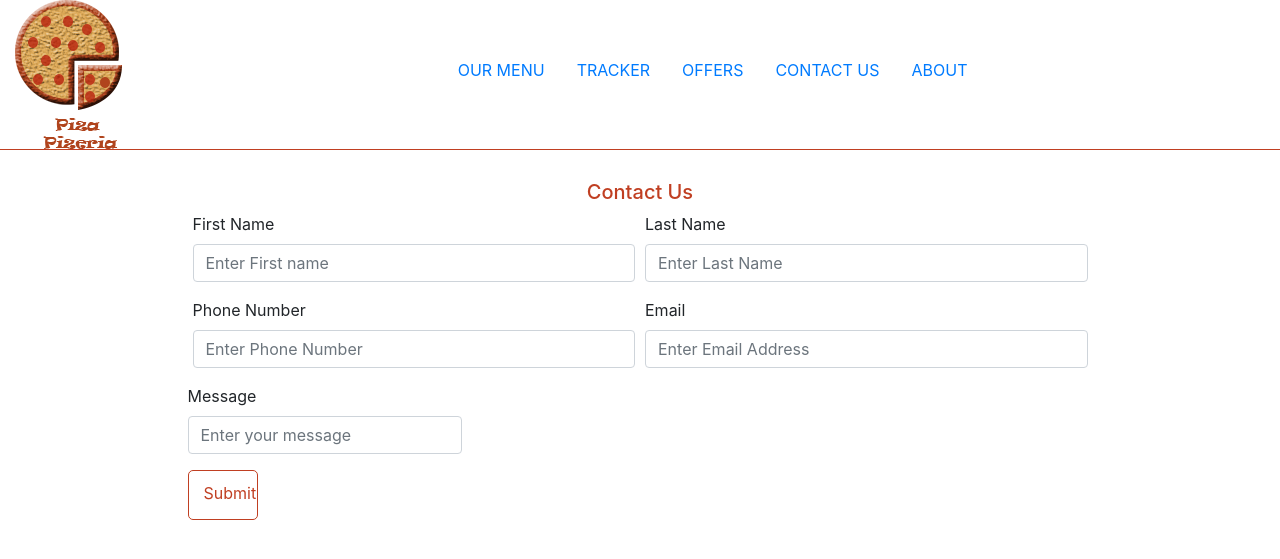
After one commit to Gulsher6862/pizzapizzeria, a PHP site: page /contact.php in a window 1280 px wide. The commit adds this page. Shown: the top 559 px of the page. Run offline with PHP 8.4, Linux system fonts and the light colour scheme.

Commit message:
linked all pages and added about page in php

```diff
--- /dev/null
+++ b/finalpro/contact.php
@@ -0,0 +1,76 @@
+<!DOCTYPE html>
+<html lang="en">
+<head>
+  <title>landing</title>
+  <meta charset="utf-8">
+  <meta name="viewport" content="width=device-width, initial-scale=1">
+  <link rel="stylesheet" href="https://maxcdn.bootstrapcdn.com/bootstrap/4.3.1/css/bootstrap.min.css">
+  <script src="https://ajax.googleapis.com/ajax/libs/jquery/3.4.1/jquery.min.js"></script>
+  <script src="https://cdnjs.cloudflare.com/ajax/libs/popper.js/1.14.7/umd/popper.min.js"></script>
+  <script src="https://maxcdn.bootstrapcdn.com/bootstrap/4.3.1/js/bootstrap.min.js"></script>
+  <link rel="stylesheet" href="contact.css">
+</head>
+<body>
+      <div class="container-fluid">
+                <div class="row" style="border-bottom: 1px solid #c03f22;">
+                    <div class="col-lg-2">
+                        <div class="logo">
+                            <img class="img-fluid" src="logo.png">
+                        </div>
+                    </div>
+                <div class="col-lg-6 offset-lg-2">
+                    <ul class="nav">
+                       <li class="nav-item">
+                           <a class="nav-link active" href="#">OUR MENU</a>
+                       </li>
+                       <li class="nav-item">
+                           <a class="nav-link" href="#">TRACKER</a>
+                       </li>
+                       <li class="nav-item">
+                           <a class="nav-link" href="#">OFFERS</a>
+                       </li>
+                       <li class="nav-item">
+                           <a class="nav-link" href="contact.php">CONTACT US</a>
+                       </li>
+                       <li class="nav-item">
+                           <a class="nav-link" href="about.php">ABOUT</a>
+                       </li>
+                  </ul>
+              </div>
+	  </div>
+	  <div class="container">
+	        <center><h5 style="margin-top:30px;paddding-botton:30px;color:#c03f22;">Contact Us</h5></center>
+	        <div class="col-lg-10 offset-lg-1">
+	        <form>
+                  <div class="form-row">
+                      <div class="form-group col-md-6">
+                          <label for="inputfname">First Name</label>
+                          <input type="text" class="form-control" id="inputfname" placeholder="Enter First name">
+                      </div>
+                      <div class="form-group col-md-6">
+                          <label for="inputlname">Last Name</label>
+                          <input type="text" class="form-control" id="inputlname" placeholder="Enter Last Name">
+                      </div>
+                 </div>
+                 <div class="form-row">
+                      <div class="form-group col-md-6">
+                          <label for="inputphone">Phone Number</label>
+                          <input type="number" class="form-control" id="inputphone" placeholder="Enter Phone Number">
+                      </div>
+                      <div class="form-group col-md-6">
+                          <label for="inputemail">Email</label>
+                          <input type="password" class="form-control" id="inputemail" placeholder="Enter Email Address">
+                      </div>
+                 </div>
+                 <div class="form-row">
+                       <div class="form-group">
+                          <label for="inputmsg">Message</label>
+                          <input type="text" class="form-control" id="inputmsg" placeholder="Enter your message">
+                      </div>
+                 </div>
+                 <div class="form-row">
+                     <a href="#">Submit</a>
+                 </div>
+             <form>
+	     </div>
+</body>
--- a/finalpro/landing.php
+++ b/finalpro/landing.php
@@ -43,8 +43,8 @@
       <div class="col-lg-6">
             <h3>WELCOME TO<br>PIZZA PIZZARIA</h3>
             <p>Lorem ipsum dolor sit amet consectetur adipiscing elit</p>
-            <a id="login" href="#">LOGIN</a>
-            <a id="signup" href="#">SIGNUP</a>
+            <a id="login" href="login.php">LOGIN</a>
+            <a id="signup" href="register.php">SIGNUP</a>
       </div>
   </div>
   </div>
```
